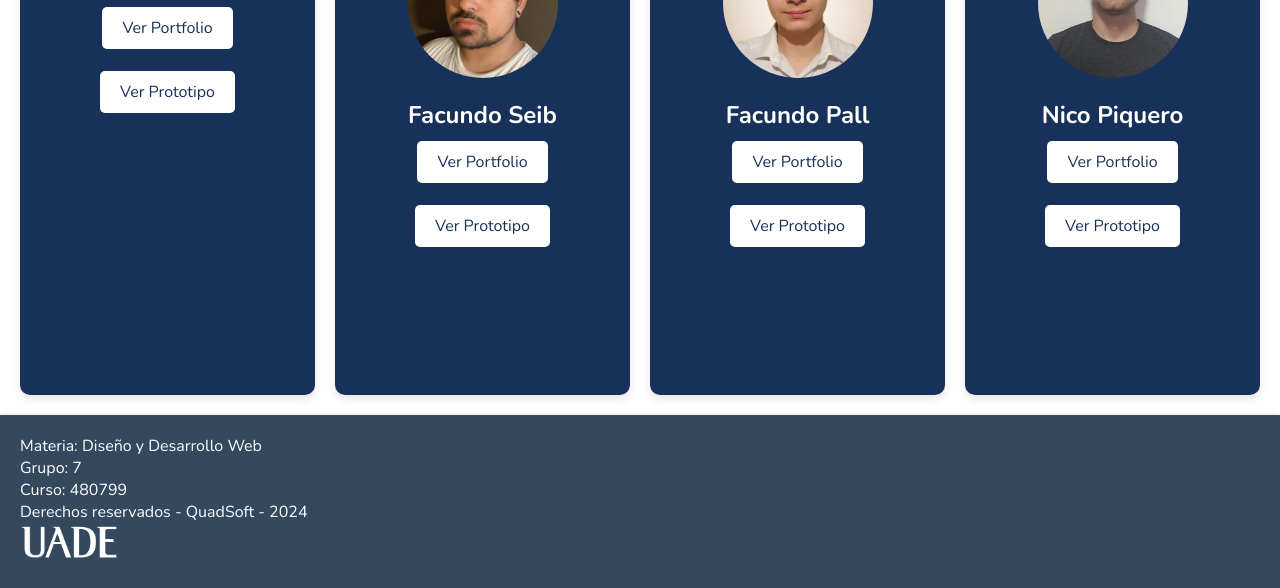
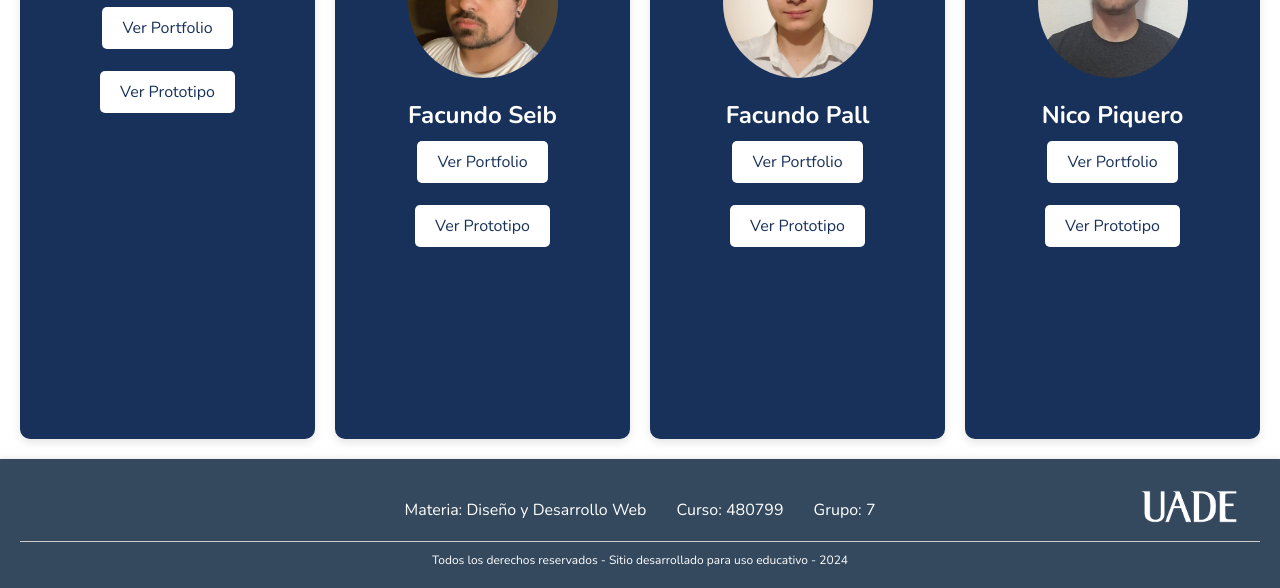
Before and after one commit to facundo-seib/quad, a plain HTML site: page nosotros.html in a window 1280 px wide. Shown: the part 212-800 px from the top of the page. Drawn offline with nearby package versions, Linux system fonts and the light colour scheme; a script that the page names is missing; a web font is replaced by a local one.

Commit message:
correcion footer

```diff
--- a/nosotros.html
+++ b/nosotros.html
@@ -68,11 +68,19 @@
     <script src="https://code.jquery.com/jquery-3.5.1.min.js"></script>
     <script src="js/navbar.js"></script>
     <footer>
-        <p>Materia: Diseño y Desarrollo Web</p>
-        <p>Grupo: 7</p>
-        <p>Curso: 480799 </p>
-        <p>Derechos reservados - QuadSoft - 2024</p>
-        <img src="images/LogoUADE.png"class="uade" alt="UADE logo">
+        <div class="footer-container">
+            <div class="footer-info">
+                <p>Materia: Diseño y Desarrollo Web</p>
+                <p>Curso: 480799</p>
+                <p>Grupo: 7</p>
+            </div>
+            <div class="footer-logo">
+                <img src="images/LogoUADE.png" class="uade" alt="UADE logo">
+            </div>
+        </div>
+        <div class="footer-rights">
+            <p>Todos los derechos reservados - Sitio desarrollado para uso educativo - 2024</p>
+        </div>
     </footer>
     </body>
 
```
